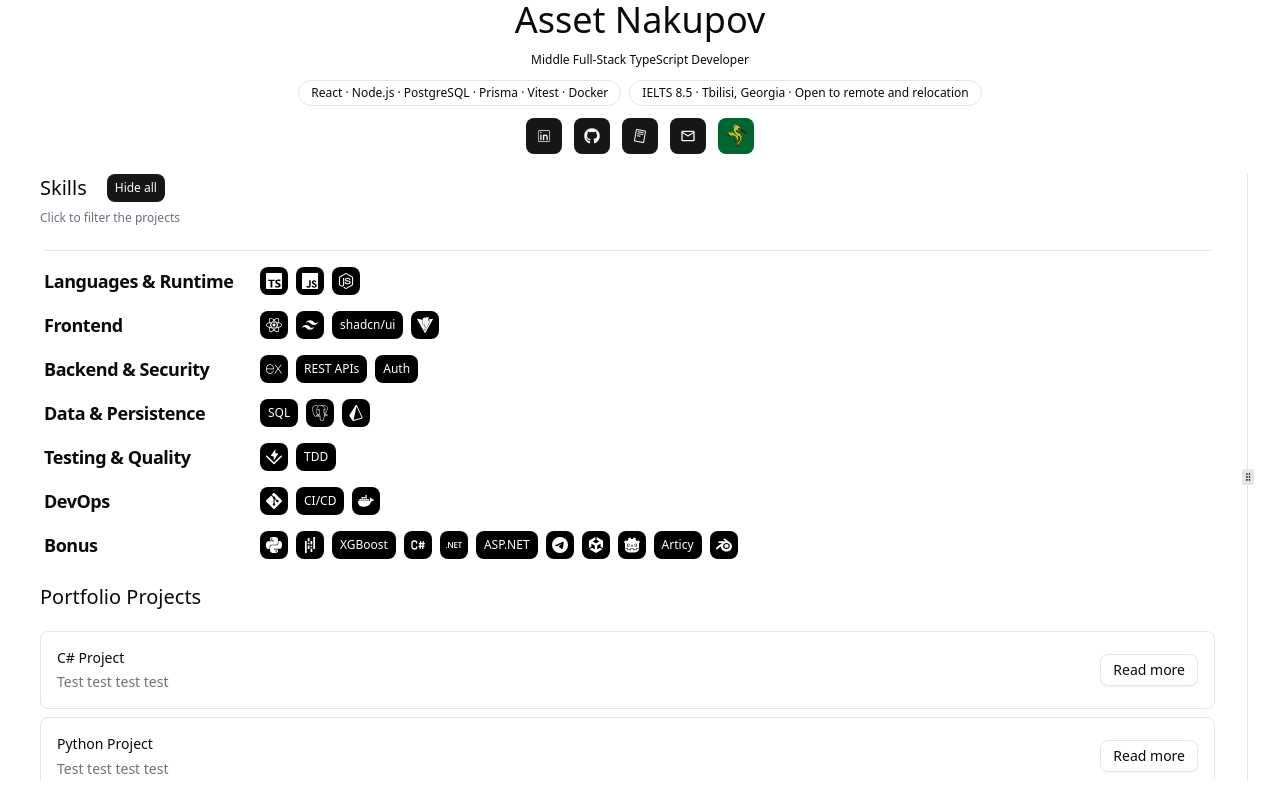
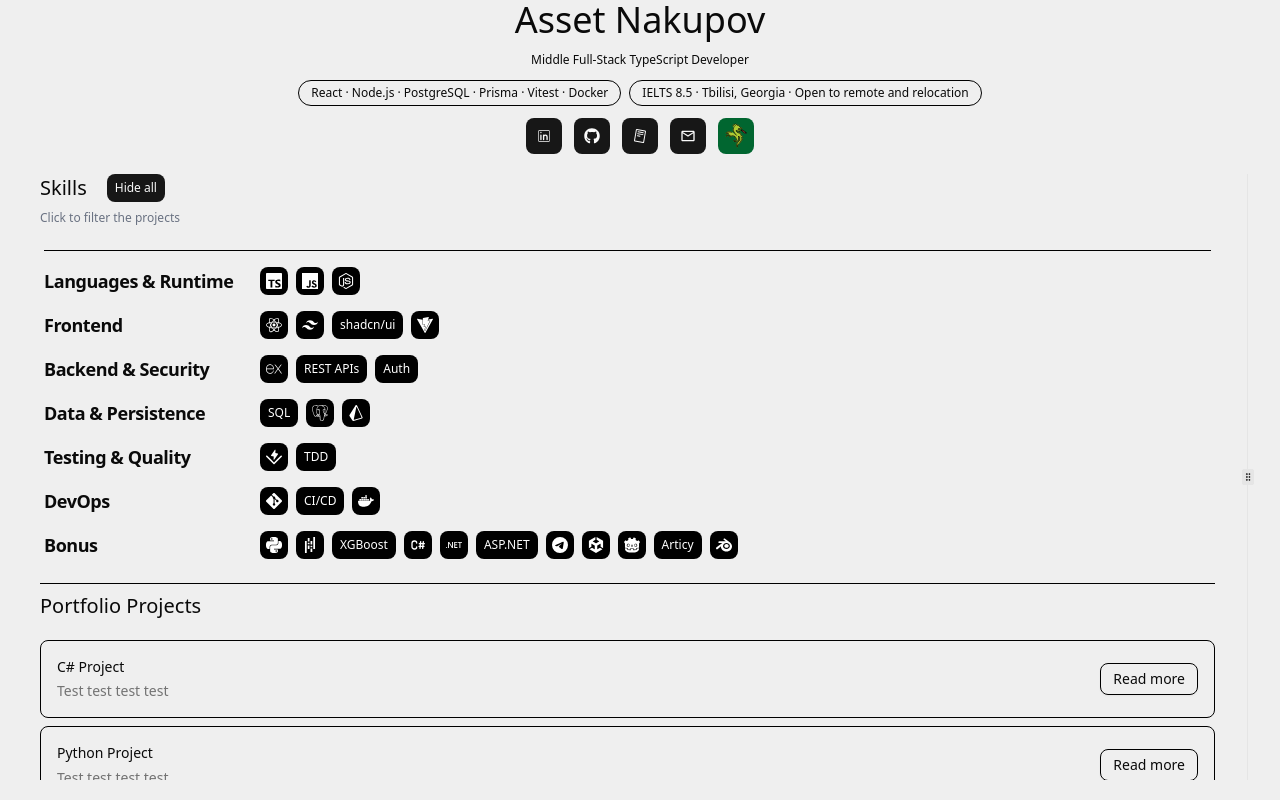
Before and after one commit to asseternity/new-portfolio-frontend, a React (Vite) app: page / in a window 1280 px wide. Built offline with nearby package versions, Linux system fonts and the light colour scheme; no server answers.

Commit message:
feat: change colors, separators, css

```diff
--- a/src/components/header.tsx
+++ b/src/components/header.tsx
@@ -15,10 +15,10 @@ function Header() {
       <h1 className="text-4xl">Asset Nakupov</h1>
       <p className="text-xs">Middle Full-Stack TypeScript Developer</p>
       <div className="flex flex-row gap-2 justify-center">
-        <div className="text-xs border px-3 py-1 rounded-full">
+        <div className="text-xs border border-black px-3 py-1 rounded-full">
           React · Node.js · PostgreSQL · Prisma · Vitest · Docker
         </div>
-        <div className="text-xs border px-3 py-1 rounded-full">
+        <div className="text-xs border border-black px-3 py-1 rounded-full">
           IELTS 8.5 · Tbilisi, Georgia · Open to remote and relocation
         </div>
       </div>
--- a/src/components/project_item.tsx
+++ b/src/components/project_item.tsx
@@ -16,13 +16,18 @@ type ProjectProps = {
 export function ProjectItem({ project, callback }: ProjectProps) {
   return (
     <div className="flex-1">
-      <Item variant="outline">
+      <Item variant="outline" className="border-black">
         <ItemContent>
           <ItemTitle>{project.name}</ItemTitle>
           <ItemDescription>{project.description}</ItemDescription>
         </ItemContent>
         <ItemActions>
-          <Button variant="outline" size="sm" onClick={() => callback(project)}>
+          <Button
+            variant="outline"
+            className="bg-transparent border-black"
+            size="sm"
+            onClick={() => callback(project)}
+          >
             Read more
           </Button>
         </ItemActions>
--- a/src/components/stack.tsx
+++ b/src/components/stack.tsx
@@ -351,7 +351,10 @@ export default function Stack({ callback }: FunctionProps) {
           </div>
         </div>
       </div>
-      <h2 className="text-xl mx-5">Portfolio Projects</h2>
+      <div className="projects w-full px-5 flex flex-col gap-2">
+        <Separator orientation="horizontal" />
+        <h2 className="text-xl">Portfolio Projects</h2>
+      </div>
       <div className="projects w-full p-5 flex flex-col gap-2">
         {shownProjects?.map((x) => (
           <ProjectItem project={x} callback={callback} key={x.name} />
--- a/src/components/ui/separator.tsx
+++ b/src/components/ui/separator.tsx
@@ -1,11 +1,11 @@
-import * as React from "react"
-import * as SeparatorPrimitive from "@radix-ui/react-separator"
+import * as React from 'react';
+import * as SeparatorPrimitive from '@radix-ui/react-separator';
 
-import { cn } from "@/lib/utils"
+import { cn } from '@/lib/utils';
 
 function Separator({
   className,
-  orientation = "horizontal",
+  orientation = 'horizontal',
   decorative = true,
   ...props
 }: React.ComponentProps<typeof SeparatorPrimitive.Root>) {
@@ -15,12 +15,12 @@ function Separator({
       decorative={decorative}
       orientation={orientation}
       className={cn(
-        "bg-border shrink-0 data-[orientation=horizontal]:h-px data-[orientation=horizontal]:w-full data-[orientation=vertical]:h-full data-[orientation=vertical]:w-px",
+        'bg-black shrink-0 data-[orientation=horizontal]:h-px data-[orientation=horizontal]:w-full data-[orientation=vertical]:h-full data-[orientation=vertical]:w-px',
         className
       )}
       {...props}
     />
-  )
+  );
 }
 
-export { Separator }
+export { Separator };
--- a/src/index.css
+++ b/src/index.css
@@ -45,6 +45,7 @@ html,
 body,
 #root {
   height: 100%;
+  background-color: #efefef;
 }
 
 :root {
@@ -197,3 +198,35 @@ body,
   color: white;
   border: 1px solid white;
 }
+
+/* Transparent scrollbar background */
+*::-webkit-scrollbar {
+  width: 12px;
+  background-color: transparent;
+}
+
+/* Transparent track */
+*::-webkit-scrollbar-track {
+  background-color: transparent;
+}
+
+/* Thumb (default) */
+*::-webkit-scrollbar-thumb {
+  background-color: #808080; /* medium gray */
+  border-radius: 10px;
+}
+
+/* Thumb on hover */
+*::-webkit-scrollbar-thumb:hover {
+  background-color: #666666; /* darker gray */
+}
+
+/* Thumb while actively dragging */
+*::-webkit-scrollbar-thumb:active {
+  background-color: #000000; /* black */
+}
+
+/* Optional for Firefox */
+* {
+  scrollbar-color: #808080 transparent; /* thumb | track */
+}
--- a/src/lib/projects.ts
+++ b/src/lib/projects.ts
@@ -45,6 +45,6 @@ export const projects: Project[] = [
     githubLink: 'N/A',
     demoLink: 'N/A',
     screenshotPath: placeholder,
-    tags: ['C#', 'TypeScript'],
+    tags: ['Python', 'TypeScript'],
   },
 ];
```
Also changed, not shown: to_do.txt, 4 other files (tests, documents, lock files or other folders).
